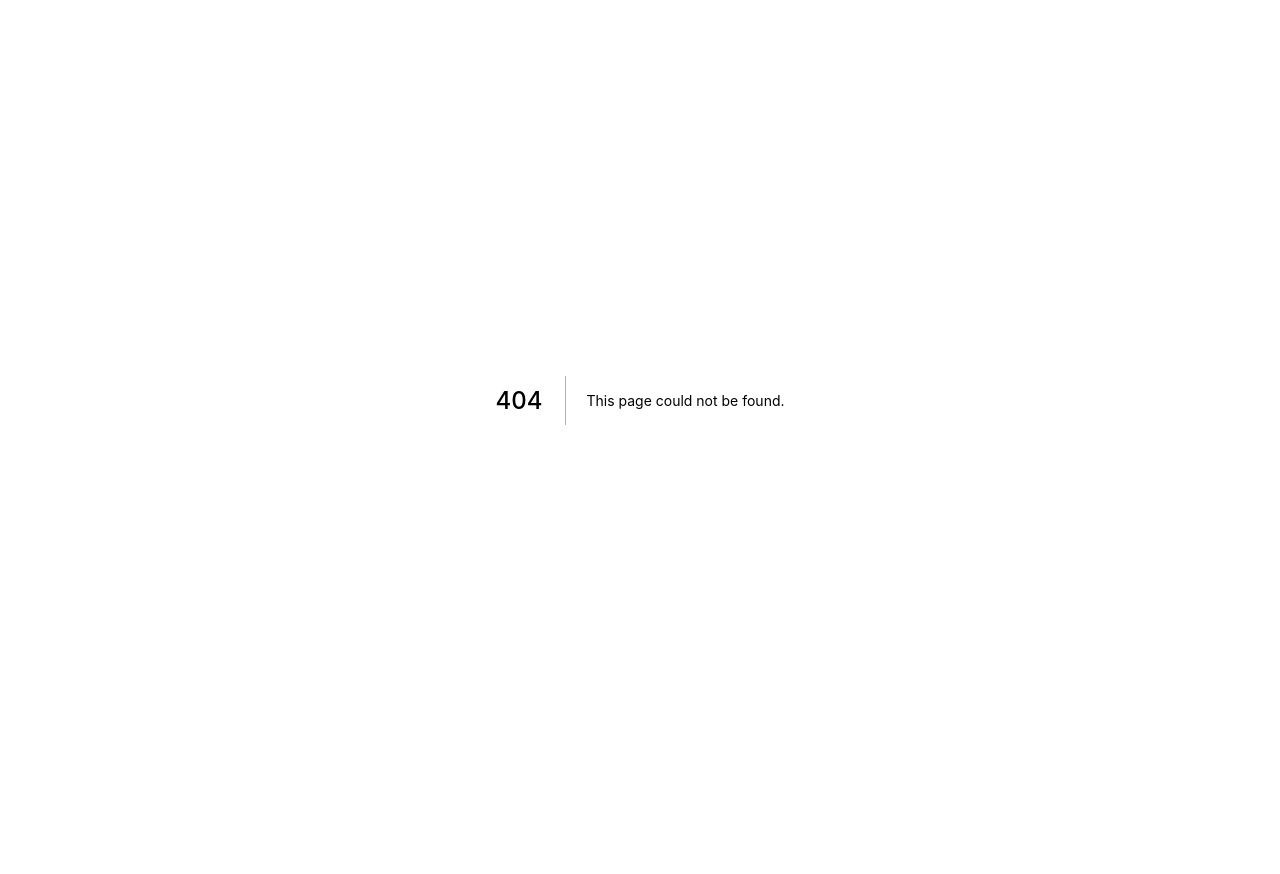
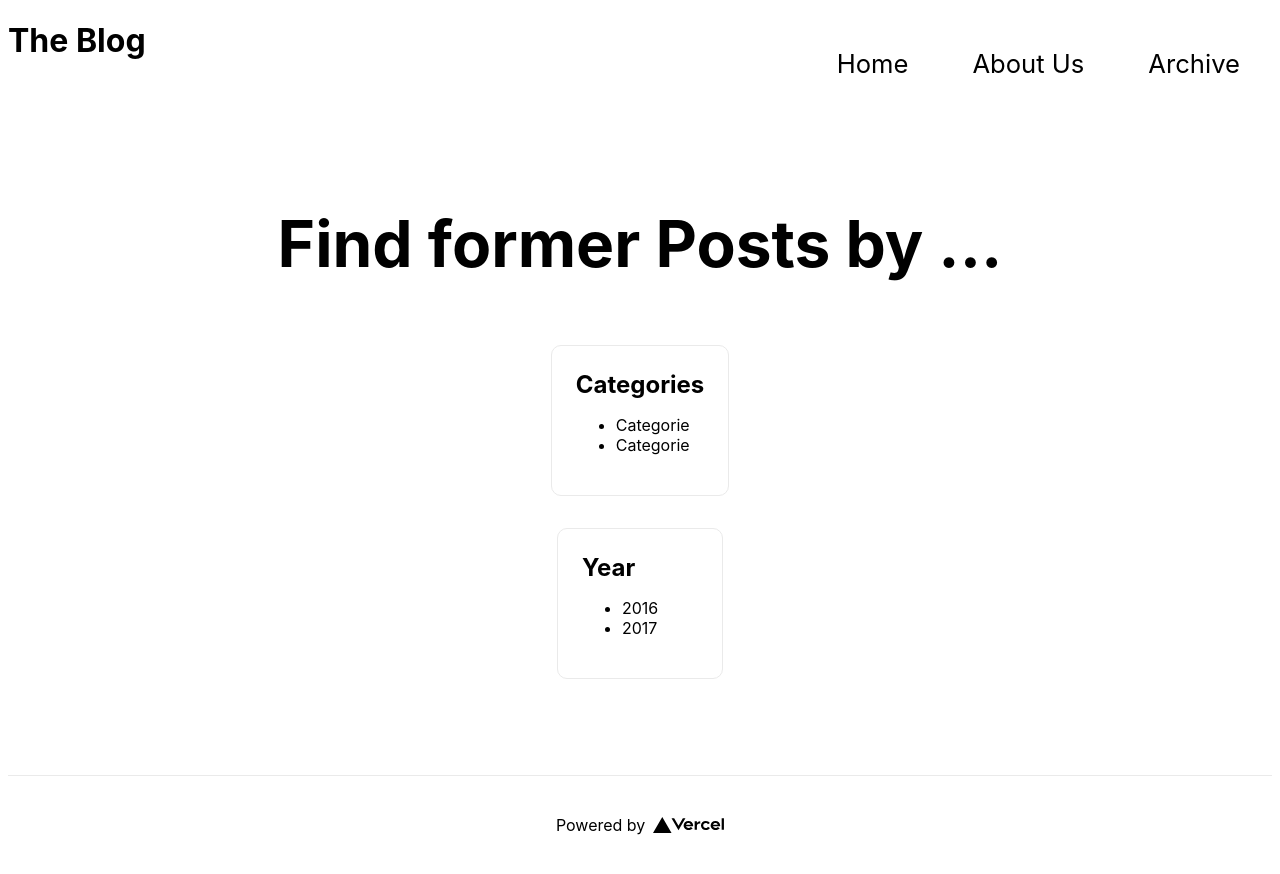
Before and after one commit to JanRiefling/blog-fred, a Next.js app in the folder blog-fred-frontend/: page /archive in a window 1280 px wide. Before the commit this address had no page. Before the commit the page ends 800 px from the top, so only its background shows below. Built offline with nearby package versions, Linux system fonts and the light colour scheme.

Commit message:
Add archive page

```diff
--- /dev/null
+++ b/blog-fred-frontend/pages/archive.js
@@ -0,0 +1,62 @@
+import styles from "../styles/Home.module.css";
+import Head from "next/head";
+import NavBar from "../components/Navbar";
+import Link from "next/link";
+
+export default function AboutUs() {
+  return (
+    <div className={styles.container}>
+      <Head>
+        <title>Archive</title>
+        <link rel="icon" href="/favicon.ico" />
+      </Head>
+      <NavBar />
+      <main className={styles.main}>
+        <h1 className={styles.title}>Find former Posts by ...</h1>
+
+        <div className={styles.grid}>
+          <div className={styles.card}>
+            <h3>Categories</h3>
+            <ul>
+              <li>
+                <Link href="#">
+                  <a>Categorie</a>
+                </Link>
+              </li>
+              <li>
+                <Link href="#">
+                  <a>Categorie</a>
+                </Link>
+              </li>
+            </ul>
+          </div>
+          <div className={styles.card}>
+            <h3>Year</h3>
+            <ul>
+              <li>
+                <Link href="#">
+                  <a>2016</a>
+                </Link>
+              </li>
+              <li>
+                <Link href="#">
+                  <a>2017</a>
+                </Link>
+              </li>
+            </ul>
+          </div>
+        </div>
+      </main>
+      <footer className={styles.footer}>
+        <a
+          href="https://vercel.com?utm_source=create-next-app&utm_medium=default-template&utm_campaign=create-next-app"
+          target="_blank"
+          rel="noopener noreferrer"
+        >
+          Powered by{" "}
+          <img src="/vercel.svg" alt="Vercel Logo" className={styles.logo} />
+        </a>
+      </footer>
+    </div>
+  );
+}
```
